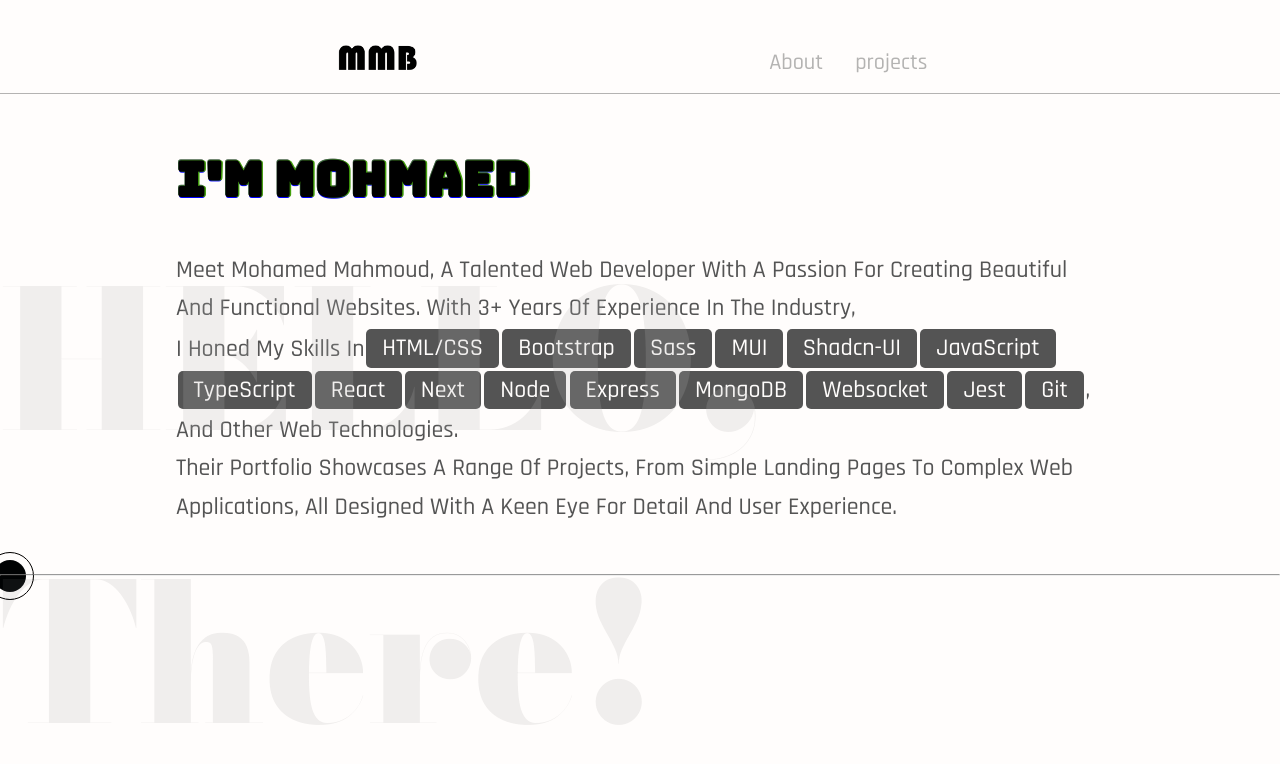
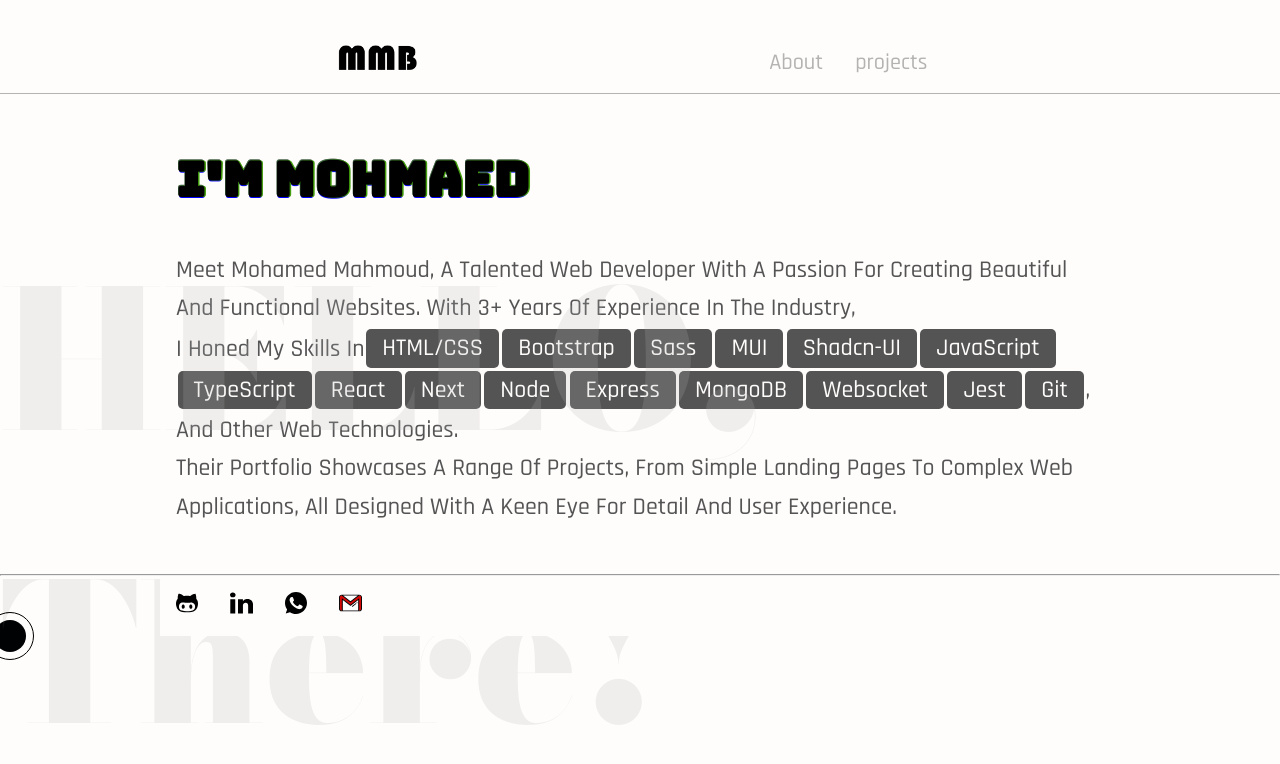
Before and after one commit to MohamedBrzan/MY_Portfolio, a React (Vite) app: page / in a window 1280 px wide. Shown: the top 764 px of the page. Built offline with nearby package versions, Linux system fonts and the light colour scheme; a web font is replaced by a local one.

Commit message:
return my links back again

```diff
--- a/src/pages/Home/Home.tsx
+++ b/src/pages/Home/Home.tsx
@@ -1,29 +1,29 @@
-// import GitHub from '/github.svg';
-// import Linkedin from '/linkedin.svg';
-// import Whatsapp from '/whatsapp.svg';
-// import Gmail from '/gmail.svg';
-// import { Link } from 'react-router-dom';
+import GitHub from '/github.svg';
+import Linkedin from '/linkedin.svg';
+import Whatsapp from '/whatsapp.svg';
+import Gmail from '/gmail.svg';
+import { Link } from 'react-router-dom';
 import './Home.scss';
 
 const Home = () => {
-  // const links = [
-  //   { name: 'GitHub', url: 'https://github.com/MohamedBrzan', image: GitHub },
-  //   {
-  //     name: 'Linkedin',
-  //     url: 'https://www.linkedin.com/in/mohamed-brzan-01966518a/',
-  //     image: Linkedin,
-  //   },
-  //   {
-  //     name: 'Whatsapp',
-  //     url: 'whatsapp://send?abid=+201113772369',
-  //     image: Whatsapp,
-  //   },
-  //   {
-  //     name: 'Gmail',
-  //     url: 'mailto:mohamedbrzan.dev@gmail.com',
-  //     image: Gmail,
-  //   },
-  // ];
+  const links = [
+    { name: 'GitHub', url: 'https://github.com/MohamedBrzan', image: GitHub },
+    {
+      name: 'Linkedin',
+      url: 'https://www.linkedin.com/in/mohamed-brzan-01966518a/',
+      image: Linkedin,
+    },
+    {
+      name: 'Whatsapp',
+      url: 'whatsapp://send?abid=+201113772369',
+      image: Whatsapp,
+    },
+    {
+      name: 'Gmail',
+      url: 'mailto:mohamedbrzan.dev@gmail.com',
+      image: Gmail,
+    },
+  ];
 
   return (
     <section className='home'>
@@ -61,7 +61,7 @@ const Home = () => {
       </div>
       <hr />
 
-      {/* <div className='social_links'>
+      <div className='social_links'>
         {links.map(({ name, url, image }, index) => (
           <Link to={url} key={index}>
             <figure>
@@ -69,7 +69,7 @@ const Home = () => {
             </figure>
           </Link>
         ))}
-      </div> */}
+      </div>
       <div className='intro_title'>
         <h1>HELLO, There!</h1>
       </div>
```
